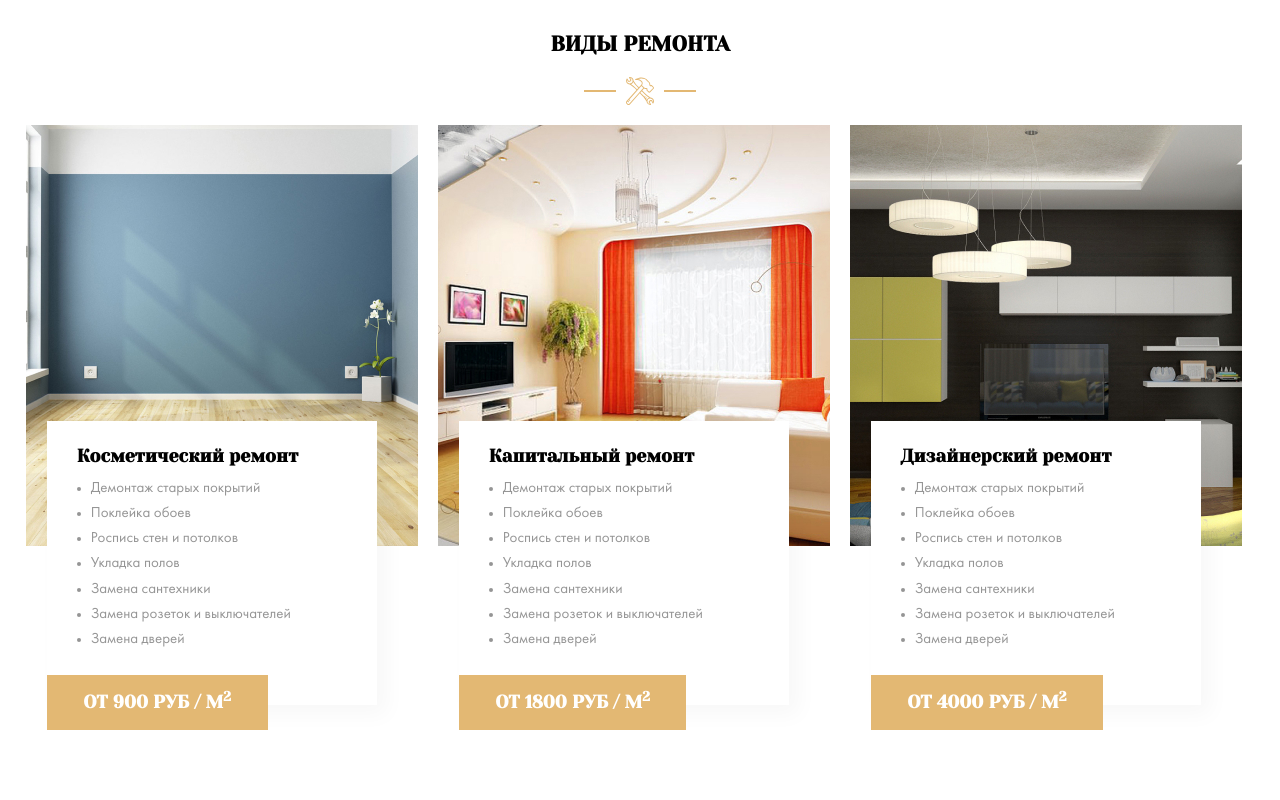
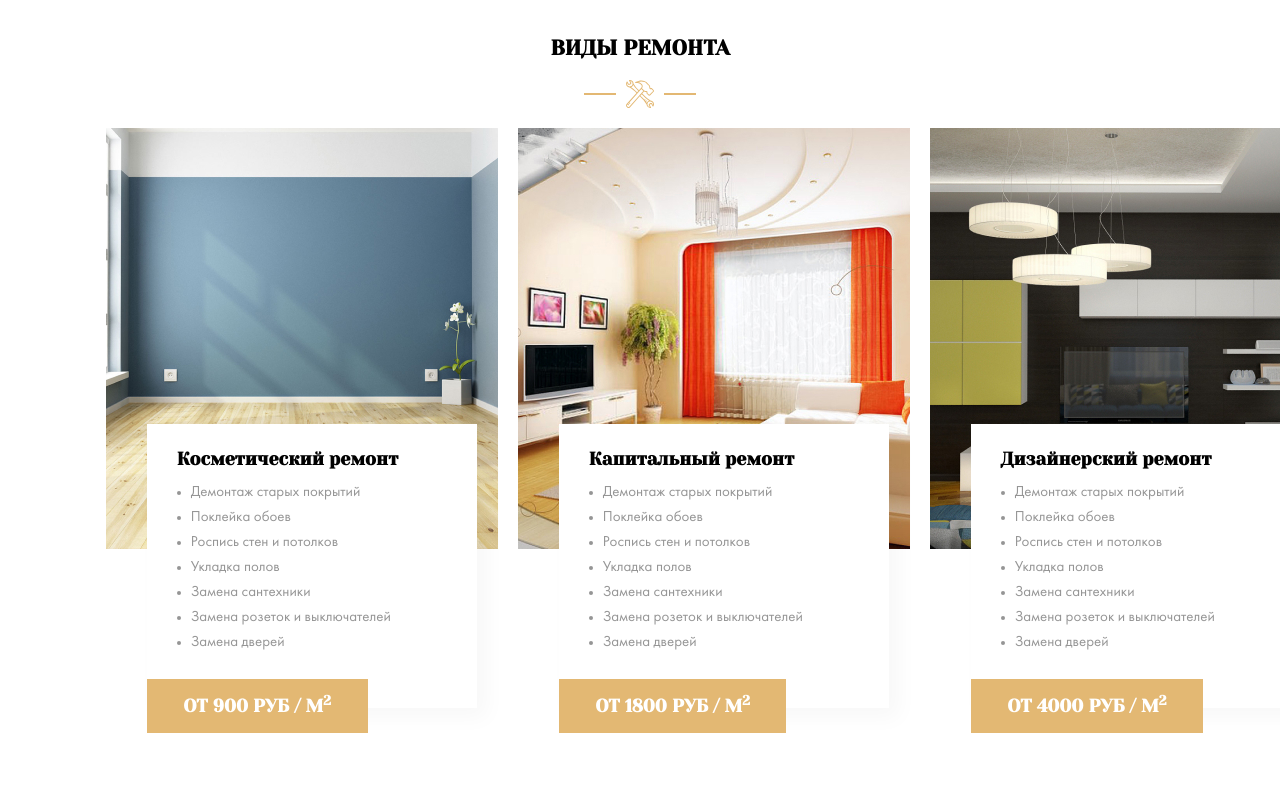
Before and after one commit to NeyzerBit/lesson_13, a website: page src/index.html in a window 1280 px wide. Shown: the part 1640-2440 px from the top of the page. Drawn offline with nearby package versions, Linux system fonts and the light colour scheme; files whose address does not match are found by name.

Commit message:
fix: fixed errors in the project

```diff
--- a/src/index.html
+++ b/src/index.html
@@ -258,7 +258,7 @@
             </div>
             <!-- /.col -->
             <div class="col-30">
-              <div class="card types__card">
+              <div class="card">
                 <img src="img/types/type-3.jpg" alt="Дизайнерский ремонт" class="card__image">
                 <div class="card__text">
                   <h3 class="card__title">Дизайнерский ремонт</h3>
@@ -309,7 +309,7 @@
             <!-- /.section-title__image -->
           </div>
           <!-- /.section-title -->
-          <div class="row">
+          <div class="row designer__row">
             <div class="col-30">
               <div class="card types__card">
                 <img src="img/types/type-1.jpg" alt="Минимальный ремонт" class="card__image">
--- a/src/sass/_grid.sass
+++ b/src/sass/_grid.sass
@@ -5,8 +5,8 @@
 .row
   display: flex
   align-items: flex-start
-  justify-content: space-between
-  margin-left: 40px
+  justify-content: space-around
+  margin-left: 30px
 .col
   &-30
     flex-basis: 30%
--- a/src/sass/_settings.sass
+++ b/src/sass/_settings.sass
@@ -49,6 +49,7 @@ img
       max-width: 741px
       max-height: 57px
       margin: auto
+      margin-bottom: 20px
       font-family: 'Futura Book'
       font-size: 1.42rem
       text-transform: none
--- a/src/sass/templates/_types.sass
+++ b/src/sass/templates/_types.sass
@@ -1,6 +1,6 @@
 .repair__row
   margin-top: 20px
-  margin-left: -90px
+  margin-left: 10px
   .types
   &__section-title
     margin-bottom: 2rem
@@ -15,8 +15,7 @@
     box-shadow: 10px 10px 20px rgba(0, 0, 0, 0.03)
   &__image
     max-width: none
-    margin-left: 20px
-
+    margin-right: 20px
   &__title
     font-family: 'Yeseva One', cursive
     font-size: 1.29rem
```
Also changed, not shown: src/css/style.css, 1 other file.
